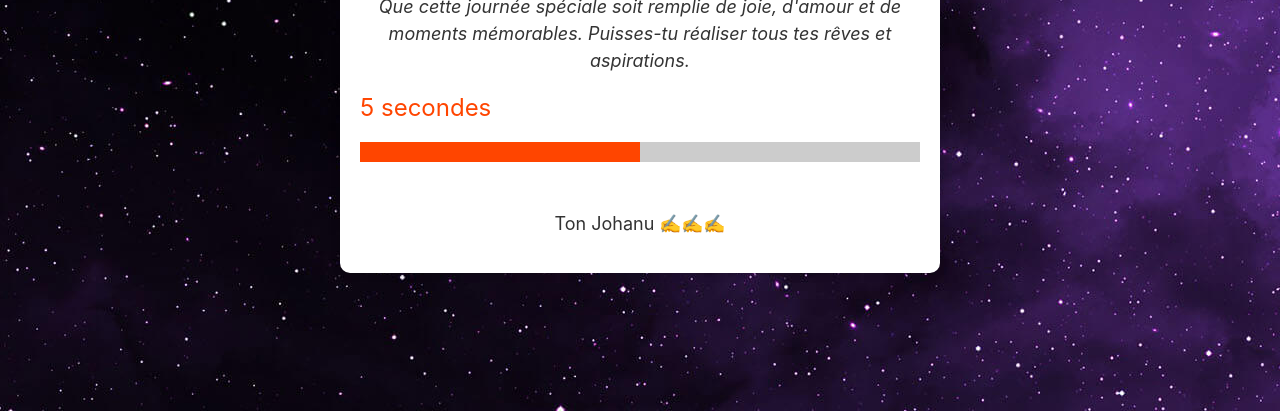
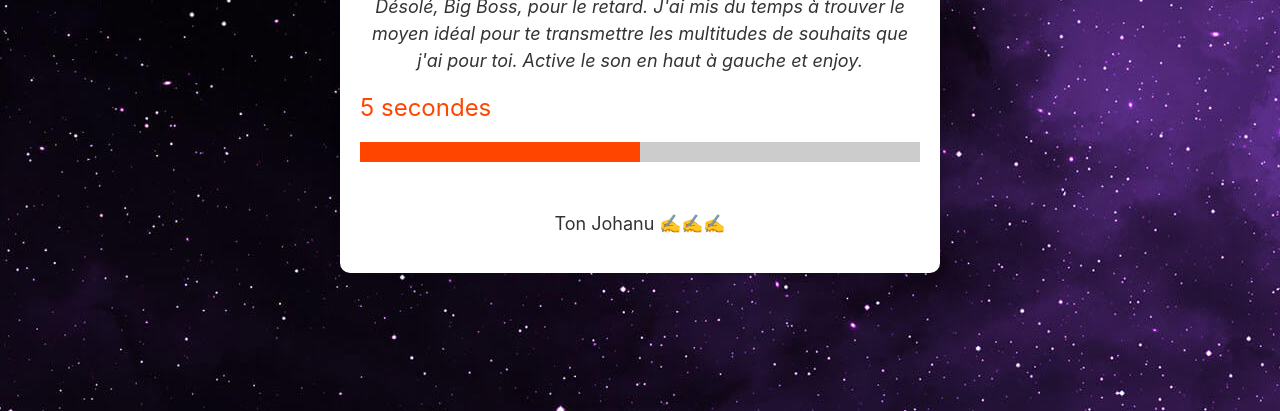
Before and after one commit to QuantBender/chaldia, a plain HTML site: page index.html in a window 1280 px wide. Shown: the part 389-800 px from the top of the page. Drawn offline with Linux system fonts and the light colour scheme.

Commit message:
first commit

```diff
--- a/index.html
+++ b/index.html
@@ -132,7 +132,7 @@
                     <img class="w-100" src="gift.png" alt="gift">
                 </div>
                 <h3 class="text-center">Joyeux Anniversaire Romerik !</h3>
-                <p id="message" class="text-center">Que cette journée spéciale soit remplie de joie, d'amour et de moments mémorables. Puisses-tu réaliser tous tes rêves et aspirations.</p>
+                <p id="message" class="text-center">Désolé, Big Boss, pour le retard. J'ai mis du temps à trouver le moyen idéal pour te transmettre les multitudes de souhaits que j'ai pour toi. Active le son en haut à gauche et enjoy.</p>
                 <p id="countdown"></p>
                 <div id="progress">
                     <div id="bar"></div>
```
